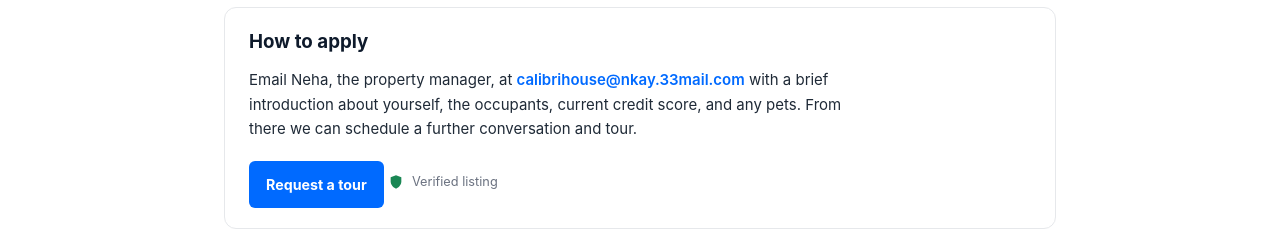
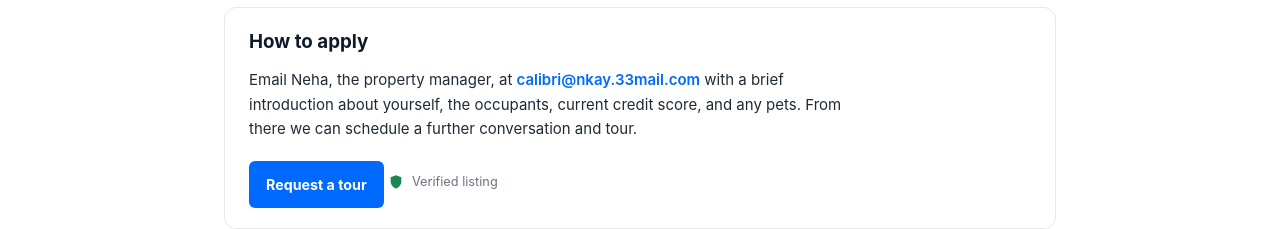
Before and after one commit to nkcontext/calibrihouse, a plain HTML site: page index.html in a window 1280 px wide. Shown: the part 3504-3733 px from the top of the page. Drawn offline with Linux system fonts and the light colour scheme.

Commit message:
Use calibri@nkay.33mail.com as the only contact email
Replaces all 4 instances of calibrihouse@nkay.33mail.com on the
listing (visible link text + 3 mailto: hrefs in 'How to apply'
section). No other content changes.

Co-authored-by: Cursor <cursoragent@cursor.com>

```diff
--- a/index.html
+++ b/index.html
@@ -441,14 +441,14 @@
           <h2>How to apply</h2>
           <p class="apply-intro">
             Email Neha, the property manager, at
-            <a href="mailto:calibrihouse@nkay.33mail.com?subject=12309%20Calibri%20Ln%20%E2%80%94%20Introduction&amp;body=Hi%20Neha%2C%0A%0AA%20brief%20introduction%3A%0A-%20About%20me%3A%20%0A-%20Occupants%3A%20%0A-%20Current%20credit%20score%3A%20%0A-%20Pets%3A%20%0A%0AThanks%21">calibrihouse@nkay.33mail.com</a>
+            <a href="mailto:calibri@nkay.33mail.com?subject=12309%20Calibri%20Ln%20%E2%80%94%20Introduction&amp;body=Hi%20Neha%2C%0A%0AA%20brief%20introduction%3A%0A-%20About%20me%3A%20%0A-%20Occupants%3A%20%0A-%20Current%20credit%20score%3A%20%0A-%20Pets%3A%20%0A%0AThanks%21">calibri@nkay.33mail.com</a>
             with a brief introduction about yourself, the occupants, current
             credit score, and any pets. From there we can schedule a further
             conversation and tour.
           </p>
           <a
             class="btn btn-primary apply-cta"
-            href="mailto:calibrihouse@nkay.33mail.com?subject=12309%20Calibri%20Ln%20%E2%80%94%20Tour%20request&amp;body=Hi%20Neha%2C%0A%0AA%20brief%20introduction%3A%0A-%20About%20me%3A%20%0A-%20Occupants%3A%20%0A-%20Current%20credit%20score%3A%20%0A-%20Pets%3A%20%0A%0AI%27d%20love%20to%20schedule%20a%20tour.%20Thanks%21"
+            href="mailto:calibri@nkay.33mail.com?subject=12309%20Calibri%20Ln%20%E2%80%94%20Tour%20request&amp;body=Hi%20Neha%2C%0A%0AA%20brief%20introduction%3A%0A-%20About%20me%3A%20%0A-%20Occupants%3A%20%0A-%20Current%20credit%20score%3A%20%0A-%20Pets%3A%20%0A%0AI%27d%20love%20to%20schedule%20a%20tour.%20Thanks%21"
           >
             Request a tour
           </a>
@@ -488,7 +488,7 @@
         <button class="modal-close" id="contact-close" aria-label="Close">×</button>
         <h2>Contact property manager</h2>
         <p class="muted">Send a quick message about 12309 Calibri Ln.</p>
-        <form id="contact-form" method="post" action="mailto:calibrihouse@nkay.33mail.com" enctype="text/plain">
+        <form id="contact-form" method="post" action="mailto:calibri@nkay.33mail.com" enctype="text/plain">
           <label>
             Name
             <input type="text" name="name" required />
```
